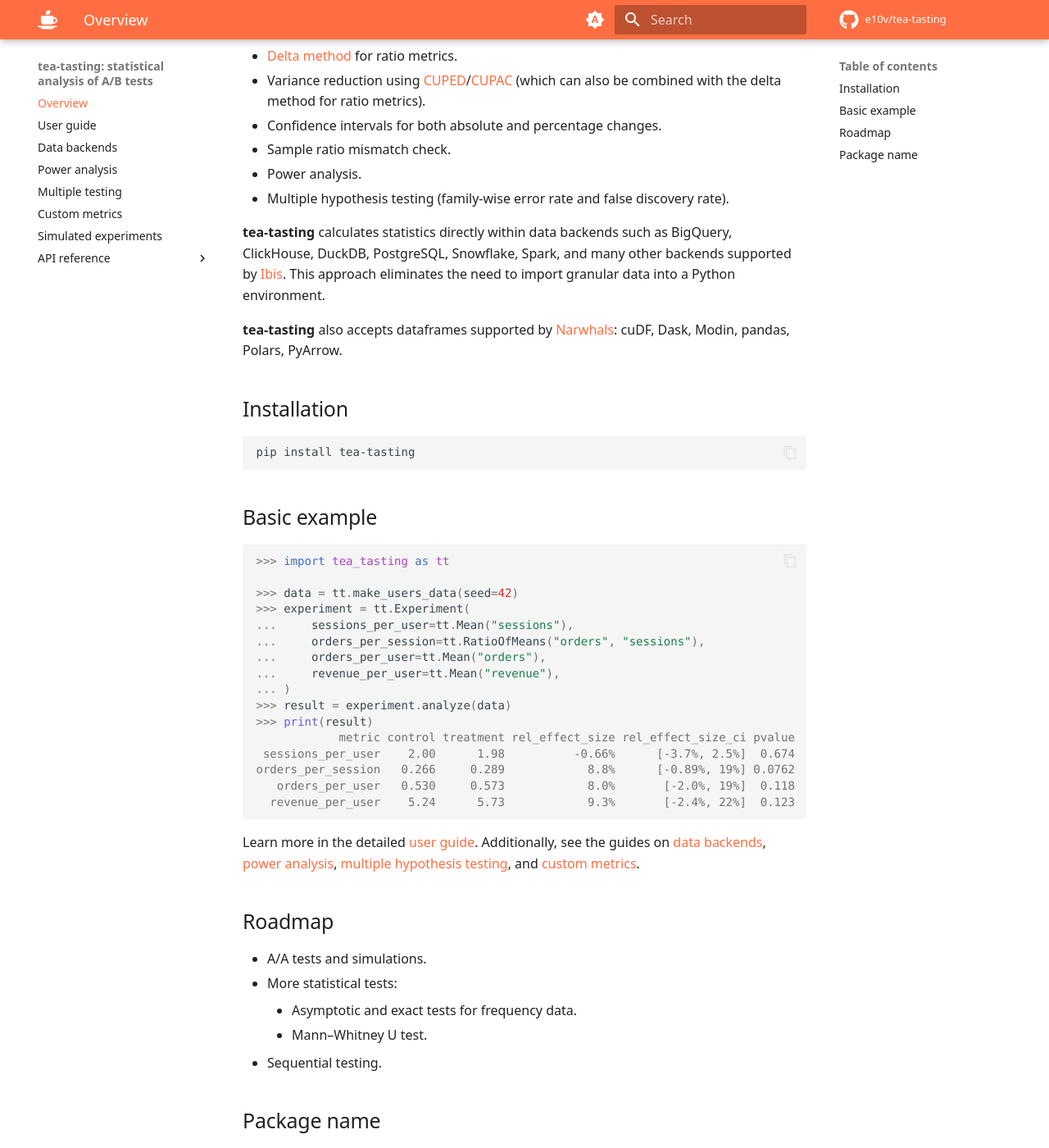
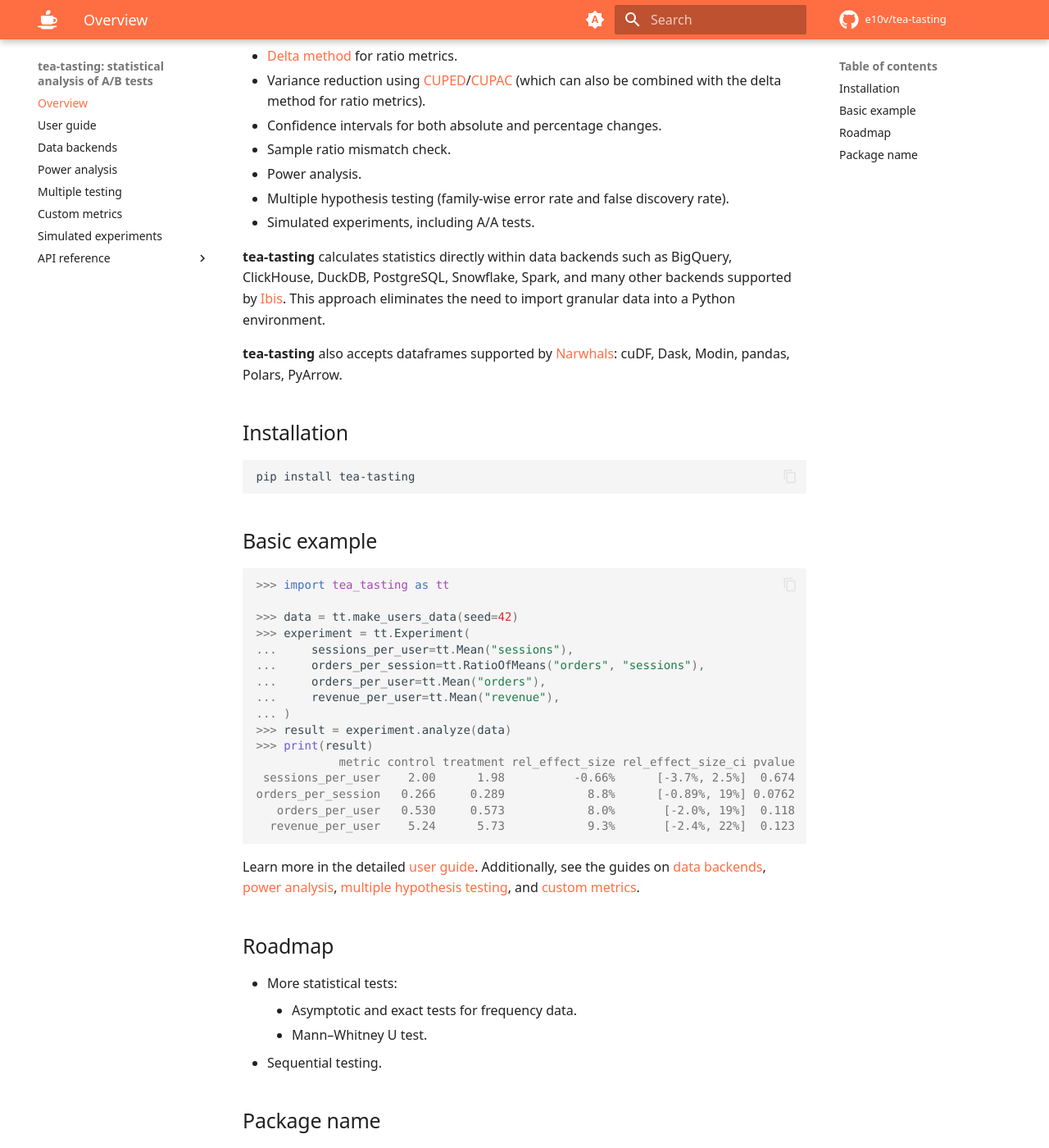
Before and after one commit to e10v/tea-tasting, an MkDocs documentation site: the page built from docs/index.md, in a window 1280 px wide and 1400 px high, scrolled down 268 px. Shown: the whole window at 82% size. Built offline with MkDocs 1.6.1 and Material for MkDocs 9.7.7, drawn with Linux system fonts in a browser that asks for light colours; comment, search, counter and statistics services are not loaded.

Commit message:
docs: update features and roadmap (#148)

```diff
--- a/docs/index.md
+++ b/docs/index.md
@@ -18,6 +18,7 @@
 - Sample ratio mismatch check.
 - Power analysis.
 - Multiple hypothesis testing (family-wise error rate and false discovery rate).
+- Simulated experiments, including A/A tests.
 
 **tea-tasting** calculates statistics directly within data backends such as BigQuery, ClickHouse, DuckDB, PostgreSQL, Snowflake, Spark, and many other backends supported by [Ibis](https://github.com/ibis-project/ibis). This approach eliminates the need to import granular data into a Python environment.
 
@@ -55,7 +56,6 @@
 
 ## Roadmap
 
-- A/A tests and simulations.
 - More statistical tests:
     - Asymptotic and exact tests for frequency data.
     - Mann–Whitney U test.
```
Also changed, not shown: README.md (+1 -1 lines).
